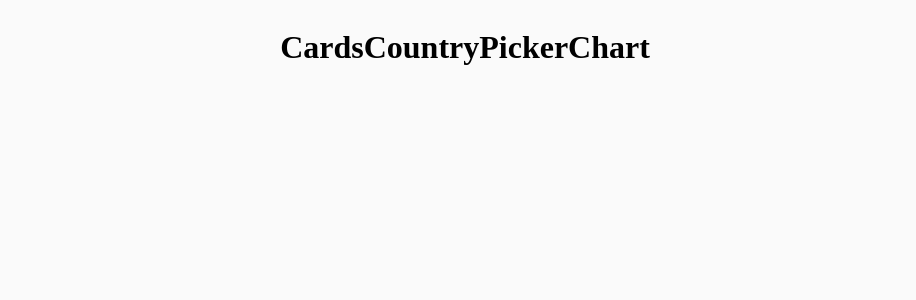
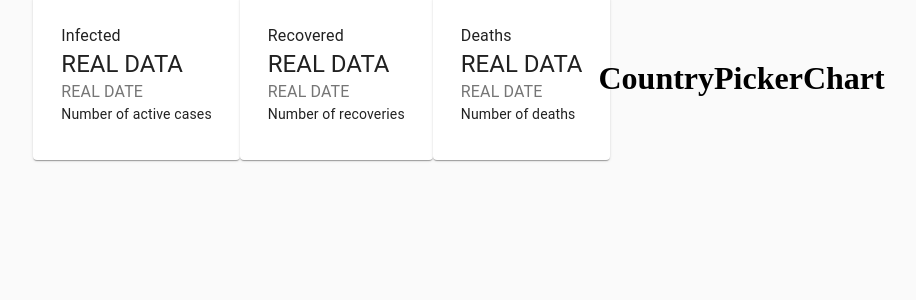
Before and after one commit to Jepjur/covidtracker, a React (Create React App) app: page / in a window 1280 px wide. Shown: the top 300 px of the page, without its empty margins (175-1091 px from the left). Built offline with nearby package versions, Linux system fonts and the light colour scheme; no server answers.

Commit message:
added materialUI cards

```diff
--- a/package.json
+++ b/package.json
@@ -3,6 +3,7 @@
   "version": "0.1.0",
   "private": true,
   "dependencies": {
+    "@material-ui/core": "^4.12.1",
     "@testing-library/jest-dom": "^5.14.1",
     "@testing-library/react": "^11.2.7",
     "@testing-library/user-event": "^12.8.3",
--- a/src/App.js
+++ b/src/App.js
@@ -5,17 +5,21 @@
 import { fetchData } from './api';
 
 class App extends React.Component {
+    state = {
+        data: {},
+    }
 
     async componentDidMount() {
-        const data = await fetchData();
+        const fetchedData = await fetchData();
 
-        console.log(data);
+        this.setState({data:fetchedData});
     }
 
     render() {
+        const {data} = this.state;
         return(
             <div className={styles.container}>
-                <Cards />
+                <Cards data={data}/>
                 <CountryPicker />
                 <Chart />
             </div>
--- a/src/api/index.js
+++ b/src/api/index.js
@@ -2,10 +2,13 @@
 
 const url = 'https://covid19.mathdro.id/api';
 
+// Fetches data from the covid19 api
 export const fetchData = async () => {
     try {
-        const response = await axios.get(url);
-        return response;
+        const { data: {confirmed, recovered, deaths, lastUpdate }} = await axios.get(url);
+
+        const modifiedData = { confirmed, recovered, deaths, lastUpdate, }
+        return modifiedData;
 
     } catch (error) {
 
--- a/src/components/Cards/Cards.jsx
+++ b/src/components/Cards/Cards.jsx
@@ -1,8 +1,42 @@
 import React from 'react';
+import { Card, CardContent, Typography, Grid } from '@material-ui/core';
 
-const Cards  = () => {
+import styles from './Cards.module.css';
+
+const Cards  = (props) => {
+    console.log(props);
+
+
     return (
-        <h1>Cards</h1>
+        <div className={styles.container}>
+            <Grid container spacing={3} justify="center">
+                <Grid item component={Card}>
+                    <CardContent>
+                        <Typography color="textSecondary gutterBottom">Infected</Typography>
+                        <Typography variant="h5">REAL DATA</Typography>
+                        <Typography color="textSecondary">REAL DATE</Typography>
+                        <Typography variant="body2">Number of active cases</Typography>
+                    </CardContent>
+                </Grid>
+                <Grid item component={Card}>
+                    <CardContent>
+                        <Typography color="textSecondary gutterBottom">Recovered</Typography>
+                        <Typography variant="h5">REAL DATA</Typography>
+                        <Typography color="textSecondary">REAL DATE</Typography>
+                        <Typography variant="body2">Number of recoveries</Typography>
+                    </CardContent>
+                </Grid>
+                <Grid item component={Card}>
+                    <CardContent>
+                        <Typography color="textSecondary gutterBottom">Deaths</Typography>
+                        <Typography variant="h5">REAL DATA</Typography>
+                        <Typography color="textSecondary">REAL DATE</Typography>
+                        <Typography variant="body2">Number of deaths</Typography>
+                    </CardContent>
+                </Grid>
+            </Grid>
+
+        </div>
      );
 }
 
```
Also changed, not shown: 1 other file (tests, documents, lock files or other folders).
